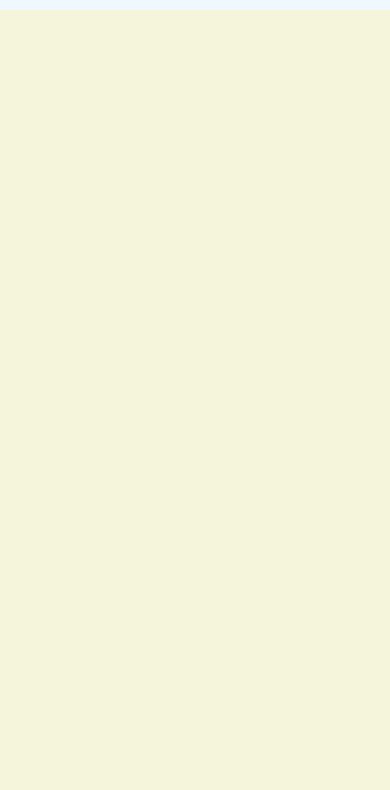
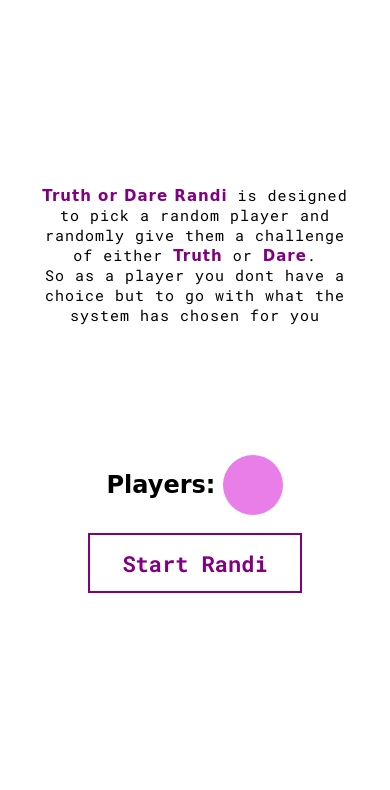
Before and after one commit to Alexander-Agu/Truth-or-Dare-Randi, a plain HTML site: page index.html in a window 390 px wide. Shown: the part 70-860 px from the top of the page. Drawn offline with Linux system fonts and the light colour scheme; a script that the page names is missing; a web font is replaced by a local one.

Commit message:
Created and styled the landing page for mobile responsive

```diff
--- a/index.html
+++ b/index.html
@@ -12,7 +12,27 @@
     </header>
 
     <div class="container">
+        <div class="game-container">
+            <div class="hero">
+                <p>
+                    <span>Truth or Dare Randi</span> is designed to pick a random player and randomly give them a challenge of either <span>Truth</span> or <span>Dare</span>. <br>
+                    So as a player you dont have a choice but to go with what the system has chosen for you
+                </p>
+            </div>
 
+            <br>
+
+            <div class="start">
+                <div class="players">
+                    <h2>Players:</h2>
+                    <input type="number" id="num-players">
+                </div>
+
+                <br>
+
+                <button id="start-btn">Start Randi</button>
+            </div>
+        </div>
     </div>
     <script src="script.js"></script>
 </body>
--- a/script.js
+++ /dev/null
@@ -1,13 +0,0 @@
-let canvi = document.querySelector(".container");
-let secCanvi = document.querySelector(".sec-container");
-
-canvi.addEventListener('click', ()=>{
-    let num = 0;
-    num++;
-
-    const para = document.createElement("P");
-    const node = document.createTextNode("This is a paragraph.");
-
-    para.appendChild(node);
-    canvi.appendChild(para);
-})
--- a/style.css
+++ b/style.css
@@ -1,3 +1,9 @@
+@import url('https://fonts.googleapis.com/css2?family=Playwrite+NG+Modern:wght@100..400&display=swap');
+
+@import url('https://fonts.googleapis.com/css2?family=Playwrite+NG+Modern:wght@100..400&family=Roboto+Mono:ital,wght@0,100..700;1,100..700&display=swap');
+
+@import url('https://fonts.googleapis.com/css2?family=Playwrite+FR+Moderne:wght@100..400&family=Playwrite+NG+Modern:wght@100..400&family=Roboto+Mono:ital,wght@0,100..700;1,100..700&display=swap');
+
 /* >> RESET */
     *,
     *::after,
@@ -12,6 +18,15 @@
     html    {
         scroll-behavior: smooth;
     }
+
+    span    {
+        color: purple;
+        font-family: "Playwrite NG Modern", cursive;
+        font-optical-sizing: auto;
+        font-weight: bold;
+        font-style: normal;
+        font-size: 30px;
+    }
 /*  */
 
 /* >> HEADER STYLES*/
@@ -19,16 +34,169 @@
         text-align: center;
         height: 80px;
         width: 100%;
-        background-color: aliceblue;
 
         display: grid;
         place-content: center;
+    }
+
+    .header h2  {
+        font-family: "Playwrite NG Modern", cursive;
+        font-optical-sizing: auto;
+        font-weight: bolder;
+        font-style: normal;
+        color: purple;
     }
 /*  */
 
 /* >> CONTAINER STYLES */
     .container  {
-        background-color:beige;
-        height: 100vh;
+        height: 88vh;
         width: 100%;
     }
+
+    .game-container {
+        height: 100%;
+        padding: 16px;
+
+        display: flex;
+        justify-content: center;
+        align-items: center;
+    }
+/* > Hero Section */
+    .hero   {
+        width: 50%;
+    }
+    .hero p  {
+        font-family: "Roboto Mono", monospace;
+        font-optical-sizing: auto;
+        font-style: normal;
+        text-align: center;
+
+        font-size: 30px;
+    }
+/* > Start Section */
+    .start  {
+        width: 50%;
+
+        display: flex;
+        flex-direction: column;
+        align-items: center;
+    }
+/* > Players */
+    .players    {
+
+
+        display: flex;
+        justify-content: center;
+        align-items: center;
+        gap: 0.5rem;
+    }
+
+    .players h2 {
+        font-family: "Playwrite FR Moderne", cursive;
+        font-optical-sizing: auto;
+        font-weight: Bolder;
+        font-style: normal;
+    }
+
+    #num-players    {
+        text-align: center;
+        height: 60px;
+        width: 60px;
+        border: none;
+        border-radius: 50%;
+        outline: none;
+        background-color: rgb(233, 126, 233);
+
+        font-family: "Playwrite FR Moderne", cursive;
+        font-optical-sizing: auto;
+        font-weight: bolder;
+        font-style: normal;
+    }
+
+    #start-btn  {
+        font-family: "Roboto Mono", monospace;
+        font-optical-sizing: auto;
+        font-style: normal;
+        font-weight: bolder;
+
+        width: 60%;
+        height: 60px;
+        font-size: 22px;
+        color: purple;
+        background-color: transparent;
+        outline: none;
+        border: 2px solid purple;
+        text-align: center;
+    }
+
+/* > Start Button */
+    #start-btn{
+
+    }
+
+
+/* >> RESPONSIVE WEB */
+/* > Mobile */
+    @media (max-width: 550px){
+        /* >> GENERAL STYLES */
+            span    {
+                font-size: 15px;
+            }
+        /*  */
+
+
+        /* >> CONTAINER STYLES */
+            .game-container {
+
+                display: flex;
+                flex-direction: column;
+                justify-content: center;
+                align-items: center;
+                gap: 3rem;
+            }
+        /* > Hero Section */
+            .hero   {
+                width: 100%;
+            }
+            .hero p   {
+                text-align: center;
+                font-size: 15px;
+                letter-spacing: 1px;
+                padding: 16px;
+            }
+        /* > Start Section */
+            .start  {
+                width: 100%;
+            }
+        /* > Players */
+            .players    {
+
+            }
+
+            .players h2 {
+
+            }
+
+            #num-players    {
+                height: 60px;
+                width: 60px;
+                border: none;
+                border-radius: 50%;
+                outline: none;
+                background-color: rgb(233, 126, 233);
+            }
+        /* > Start Button */
+            #start-btn  {
+                width: 60%;
+                height: 60px;
+                font-size: 22px;
+            }
+
+            #start-btn:active{
+                background-color: purple;
+                color: white;
+                border: none;
+                transition: 200ms;
+            }
+    }
```
